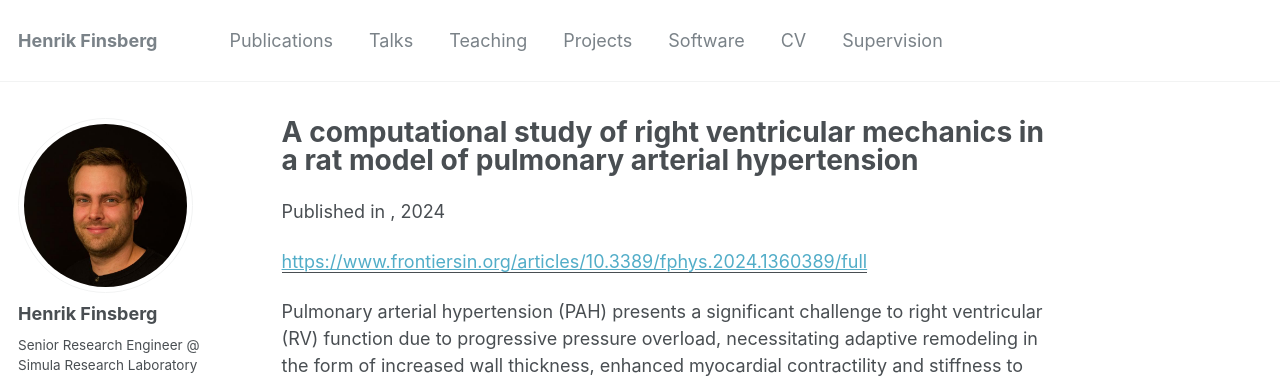
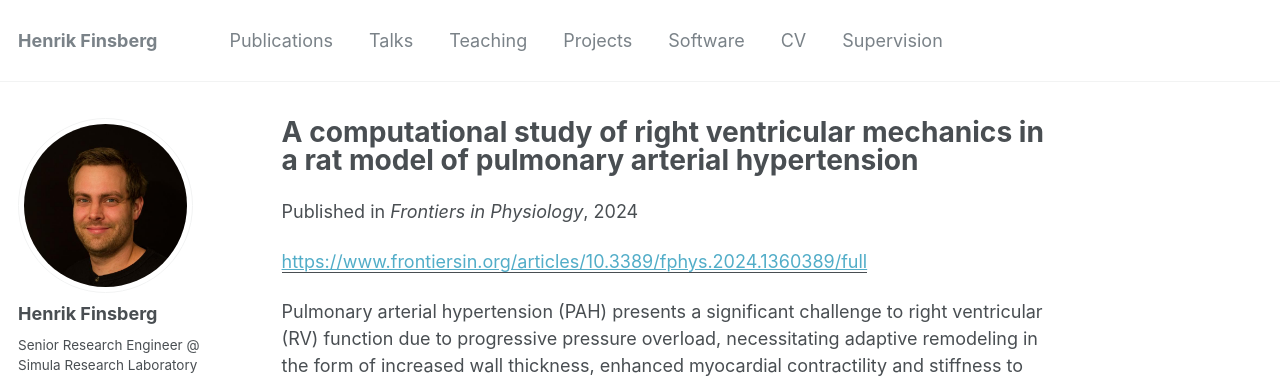
Before and after one commit to finsberg/finsberg.github.io, a Jekyll site: the page built from _publications/2024-3-11-a-computational-study-of.md, in a window 1280 px wide and 1334 px high. Shown: the top 383 px of the window. Built offline with Jekyll 4.4.1, drawn with Linux system fonts in a browser that asks for light colours; some web fonts are replaced.

Commit message:
Update 2024-3-11-a-computational-study-of.md

```diff
--- a/_publications/2024-3-11-a-computational-study-of.md
+++ b/_publications/2024-3-11-a-computational-study-of.md
@@ -4,7 +4,7 @@ collection: publications
 permalink: /publication/a-computational-study-of
 excerpt: 'Pulmonary arterial hypertension (PAH) presents a significant challenge to right ventricular (RV) function due to progressive pressure overload, necessitating adaptive remodeling in the form of increased wall thickness, enhanced myocardial contractility and stiffness to maintain cardiac performance'
 date: 2024-3-11
-venue: ''
+venue: 'Frontiers in Physiology'
 paperurl: 'https://www.frontiersin.org/articles/10.3389/fphys.2024.1360389/full'
 authors:': 'Oscar O Odeigah, Ethan D Kwan, Kristen M Garcia, Henrik Finsberg, Daniela Valdez-Jasso, Joakim Sundnes'
 ---
```
